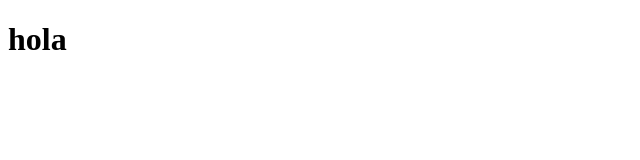
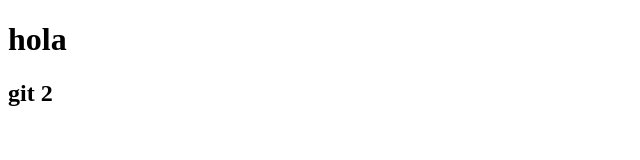
Before and after one commit to maybestoic/firtsproject, a plain HTML site: page index.html in a window 1280 px wide. Shown: the full height of the page, 0-640 px from the left. Drawn offline with Linux system fonts and the light colour scheme.

Commit message:
new commit

```diff
--- a/index.html
+++ b/index.html
@@ -8,5 +8,6 @@
 </head>
 <body>
     <h1>hola</h1>
+    <h2>git 2</h2>
 </body>
 </html>
```
